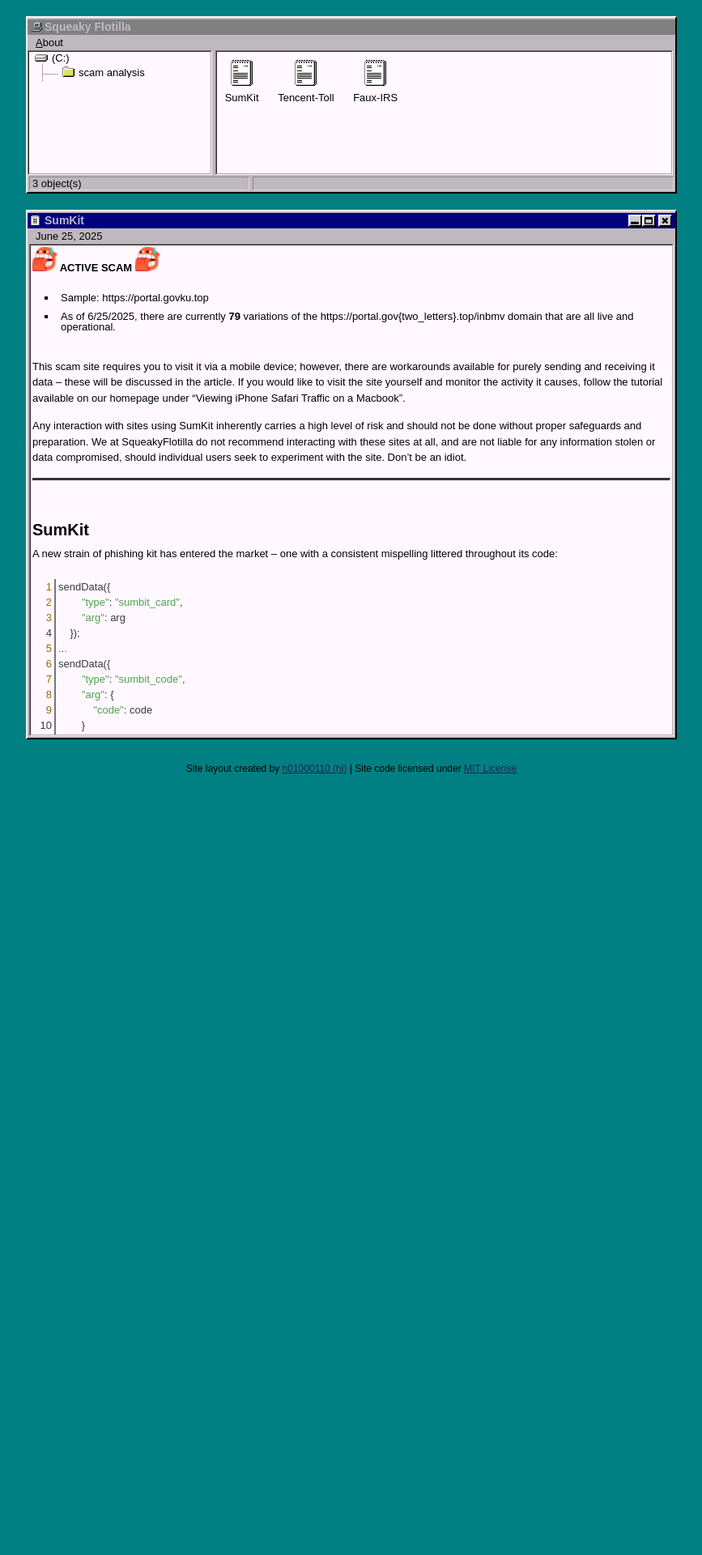
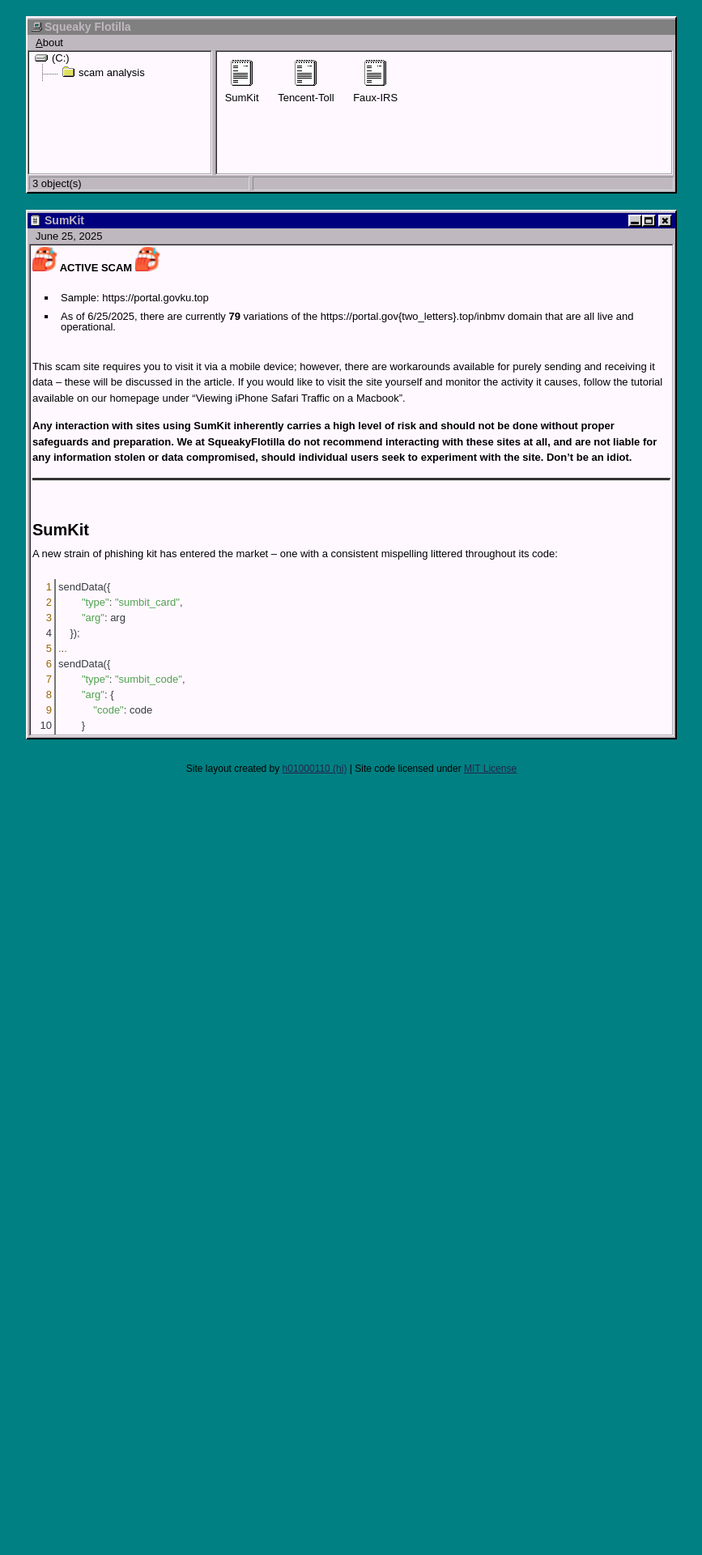
Before and after one commit to scattered-gonk/scattered-gonk.github.io, a Jekyll site: the page built from _posts/2025-25-06-SumKit.md, in a window 1280 px wide. Shown: the top 1920 px of the page at 81% size, without its empty margins (206-1073 px from the left). Built offline with Jekyll 4.4.1, drawn with Linux system fonts in a browser that asks for light colours.

Commit message:
Updated designs

````diff
--- a/_posts/2025-25-06-SumKit.md
+++ b/_posts/2025-25-06-SumKit.md
@@ -17,7 +17,7 @@
 
 This scam site requires you to visit it via a mobile device; however, there are workarounds available for purely sending and receiving it data -- these will be discussed in the article. If you would like to visit the site yourself and monitor the activity it causes, follow the tutorial available on our homepage under "Viewing iPhone Safari Traffic on a Macbook".
 
-<b>Any interaction with sites using SumKit inherently carries a high level of risk and should not be done without proper safeguards and preparation. We at SqueakyFlotilla do not recommend interacting with these sites at all, and are not liable for any information stolen or data compromised, should individual users seek to experiment with the site. Don't be an idiot.</b>
+<strong>Any interaction with sites using SumKit inherently carries a high level of risk and should not be done without proper safeguards and preparation. We at SqueakyFlotilla do not recommend interacting with these sites at all, and are not liable for any information stolen or data compromised, should individual users seek to experiment with the site. Don't be an idiot.</strong>
 
 <hr />
 <h1> SumKit </h1>
@@ -37,7 +37,7 @@
         }
     });
 ```
-in lieu of this pattern, we've decided to give the moniker of <b>SumKit</b> to this new template.
+in lieu of this pattern, we've decided to give the moniker of <strong>SumKit</strong> to this new template.
 
 <h1> Overview </h1>
 
````
